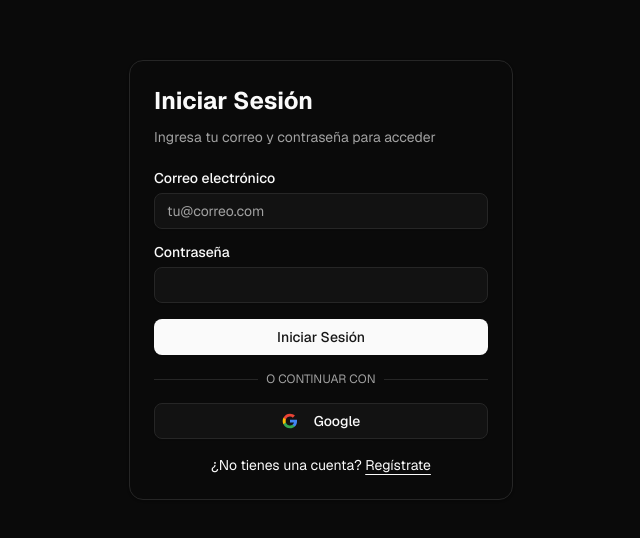
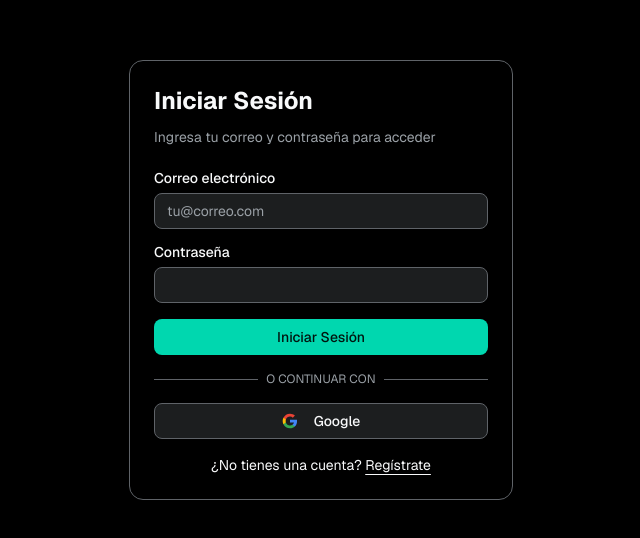
Before and after one commit to Vctorqui/monefy-app, a Next.js app: page /auth/login in a window 1280 px wide. Shown: the part 120-658 px from the top of the page, without its empty margins (319-959 px from the left). Built offline with nearby package versions, Linux system fonts and the light colour scheme.

Commit message:
feat: Added custom color palette and full black design. A new COLORS.md file is included with details on Sherwood Green and neutral colors, as well as examples of use in React and CSS components. Tailwind configuration is also updated and globals.css is modified to reflect the new color scheme.

```diff
--- a/app/globals.css
+++ b/app/globals.css
@@ -4,74 +4,76 @@
 @custom-variant dark (&:is(.dark *));
 
 :root {
-  --background: oklch(1 0 0);
-  --foreground: oklch(0.145 0 0);
-  --card: oklch(1 0 0);
-  --card-foreground: oklch(0.145 0 0);
-  --popover: oklch(1 0 0);
-  --popover-foreground: oklch(0.145 0 0);
-  --primary: oklch(0.205 0 0);
-  --primary-foreground: oklch(0.985 0 0);
-  --secondary: oklch(0.97 0 0);
-  --secondary-foreground: oklch(0.205 0 0);
-  --muted: oklch(0.97 0 0);
-  --muted-foreground: oklch(0.556 0 0);
-  --accent: oklch(0.97 0 0);
-  --accent-foreground: oklch(0.205 0 0);
-  --destructive: oklch(0.577 0.245 27.325);
-  --destructive-foreground: oklch(0.577 0.245 27.325);
-  --border: oklch(0.922 0 0);
-  --input: oklch(0.922 0 0);
-  --ring: oklch(0.708 0 0);
-  --chart-1: oklch(0.646 0.222 41.116);
-  --chart-2: oklch(0.6 0.118 184.704);
-  --chart-3: oklch(0.398 0.07 227.392);
-  --chart-4: oklch(0.828 0.189 84.429);
-  --chart-5: oklch(0.769 0.188 70.08);
+  /* Combinación: Fondos neutros + Acentos Sherwood Green */
+  --background: #171717; /* neutral-950 - fondo negro */
+  --foreground: #f8f9fa; /* neutral-50 - texto claro sobre fondo negro */
+  --card: #171717; /* neutral-950 - cards negras */
+  --card-foreground: #f8f9fa; /* neutral-50 - texto claro sobre fondo negro */
+  --popover: #171717; /* neutral-950 - popovers también negros */
+  --popover-foreground: #f8f9fa; /* neutral-50 - texto claro sobre fondo negro */
+  --primary: #00856c; /* sherwood-green-500 - botones primarios */
+  --primary-foreground: #ffffff;
+  --secondary: #f1f3f4; /* neutral-100 - fondos secundarios */
+  --secondary-foreground: #202124; /* neutral-900 */
+  --muted: #f1f3f4; /* neutral-100 */
+  --muted-foreground: #5f6368; /* neutral-700 */
+  --accent: #00d7af; /* sherwood-green-200 - acentos brillantes */
+  --accent-foreground: #00150f; /* sherwood-green-950 */
+  --destructive: #dc2626; /* rojo para errores */
+  --destructive-foreground: #ffffff;
+  --border: #e8eaed; /* neutral-200 - bordes sutiles */
+  --input: #e8eaed; /* neutral-200 */
+  --ring: #00856c; /* sherwood-green-500 */
+  --chart-1: #00856c; /* sherwood-green-500 */
+  --chart-2: #00b997; /* sherwood-green-300 */
+  --chart-3: #00d7af; /* sherwood-green-200 */
+  --chart-4: #009e80; /* sherwood-green-400 */
+  --chart-5: #006e58; /* sherwood-green-600 */
   --radius: 0.625rem;
-  --sidebar: oklch(0.985 0 0);
-  --sidebar-foreground: oklch(0.145 0 0);
-  --sidebar-primary: oklch(0.205 0 0);
-  --sidebar-primary-foreground: oklch(0.985 0 0);
-  --sidebar-accent: oklch(0.97 0 0);
-  --sidebar-accent-foreground: oklch(0.205 0 0);
-  --sidebar-border: oklch(0.922 0 0);
-  --sidebar-ring: oklch(0.708 0 0);
+  --sidebar: #000000; /* negro puro - sidebar negro */
+  --sidebar-foreground: #f8f9fa; /* neutral-50 - texto claro */
+  --sidebar-primary: #00d7af; /* sherwood-green-200 - primario brillante */
+  --sidebar-primary-foreground: #00150f; /* sherwood-green-950 */
+  --sidebar-accent: #171717; /* neutral-950 - acentos oscuros */
+  --sidebar-accent-foreground: #f8f9fa; /* neutral-50 */
+  --sidebar-border: #3c4043; /* neutral-800 - bordes sutiles */
+  --sidebar-ring: #00d7af; /* sherwood-green-200 */
 }
 
 .dark {
-  --background: oklch(0.145 0 0);
-  --foreground: oklch(0.985 0 0);
-  --card: oklch(0.145 0 0);
-  --card-foreground: oklch(0.985 0 0);
-  --popover: oklch(0.145 0 0);
-  --popover-foreground: oklch(0.985 0 0);
-  --primary: oklch(0.985 0 0);
-  --primary-foreground: oklch(0.205 0 0);
-  --secondary: oklch(0.269 0 0);
-  --secondary-foreground: oklch(0.985 0 0);
-  --muted: oklch(0.269 0 0);
-  --muted-foreground: oklch(0.708 0 0);
-  --accent: oklch(0.269 0 0);
-  --accent-foreground: oklch(0.985 0 0);
-  --destructive: oklch(0.396 0.141 25.723);
-  --destructive-foreground: oklch(0.637 0.237 25.331);
-  --border: oklch(0.269 0 0);
-  --input: oklch(0.269 0 0);
-  --ring: oklch(0.439 0 0);
-  --chart-1: oklch(0.488 0.243 264.376);
-  --chart-2: oklch(0.696 0.17 162.48);
-  --chart-3: oklch(0.769 0.188 70.08);
-  --chart-4: oklch(0.627 0.265 303.9);
-  --chart-5: oklch(0.645 0.246 16.439);
-  --sidebar: oklch(0.205 0 0);
-  --sidebar-foreground: oklch(0.985 0 0);
-  --sidebar-primary: oklch(0.488 0.243 264.376);
-  --sidebar-primary-foreground: oklch(0.985 0 0);
-  --sidebar-accent: oklch(0.269 0 0);
-  --sidebar-accent-foreground: oklch(0.985 0 0);
-  --sidebar-border: oklch(0.269 0 0);
-  --sidebar-ring: oklch(0.439 0 0);
+  /* Tema oscuro: Fondos neutros oscuros + Acentos Sherwood Green */
+  --background: #000000; /* negro puro - fondo súper oscuro */
+  --foreground: #f8f9fa; /* neutral-50 - texto claro */
+  --card: #000000; /* negro puro - cards súper oscuras */
+  --card-foreground: #f8f9fa; /* neutral-50 */
+  --popover: #000000; /* negro puro - popovers súper oscuros */
+  --popover-foreground: #f8f9fa; /* neutral-50 */
+  --primary: #00d7af; /* sherwood-green-200 - primario brillante */
+  --primary-foreground: #00150f; /* sherwood-green-950 */
+  --secondary: #5f6368; /* neutral-700 */
+  --secondary-foreground: #f8f9fa; /* neutral-50 */
+  --muted: #5f6368; /* neutral-700 */
+  --muted-foreground: #9aa0a6; /* neutral-500 */
+  --accent: #00f9cb; /* sherwood-green-100 - acento muy brillante */
+  --accent-foreground: #00150f; /* sherwood-green-950 */
+  --destructive: #dc2626; /* rojo para errores */
+  --destructive-foreground: #ffffff;
+  --border: #5f6368; /* neutral-700 */
+  --input: #5f6368; /* neutral-700 */
+  --ring: #00d7af; /* sherwood-green-200 */
+  --chart-1: #00d7af; /* sherwood-green-200 */
+  --chart-2: #00f9cb; /* sherwood-green-100 */
+  --chart-3: #b8ffe8; /* sherwood-green-50 */
+  --chart-4: #00b997; /* sherwood-green-300 */
+  --chart-5: #009e80; /* sherwood-green-400 */
+  --sidebar: #000000; /* negro puro - sidebar súper oscuro */
+  --sidebar-foreground: #f8f9fa; /* neutral-50 */
+  --sidebar-primary: #00f9cb; /* sherwood-green-100 - primario súper brillante */
+  --sidebar-primary-foreground: #00150f; /* sherwood-green-950 */
+  --sidebar-accent: #171717; /* neutral-950 - acentos muy oscuros */
+  --sidebar-accent-foreground: #f8f9fa; /* neutral-50 */
+  --sidebar-border: #3c4043; /* neutral-800 - bordes sutiles */
+  --sidebar-ring: #00f9cb; /* sherwood-green-100 */
 }
 
 @theme inline {
--- a/package.json
+++ b/package.json
@@ -60,7 +60,7 @@
     "react-hook-form": "^7.60.0",
     "react-resizable-panels": "^2.1.7",
     "recharts": "2.15.4",
-    "sonner": "^1.7.4",
+    "sonner": "^2.0.7",
     "tailwind-merge": "^2.5.5",
     "tailwindcss-animate": "^1.0.7",
     "vaul": "^0.9.9",
--- /dev/null
+++ b/tailwind.config.js
@@ -0,0 +1,107 @@
+/** @type {import('tailwindcss').Config} */
+module.exports = {
+  darkMode: ["class"],
+  content: [
+    './pages/**/*.{ts,tsx}',
+    './components/**/*.{ts,tsx}',
+    './app/**/*.{ts,tsx}',
+    './src/**/*.{ts,tsx}',
+    './features/**/*.{ts,tsx}',
+  ],
+  prefix: "",
+  theme: {
+    container: {
+      center: true,
+      padding: "2rem",
+      screens: {
+        "2xl": "1400px",
+      },
+    },
+    extend: {
+      colors: {
+        // Paleta de colores personalizada - Sherwood Green
+        'sherwood-green': {
+          '50': '#b8ffe8',
+          '100': '#00f9cb',
+          '200': '#00d7af',
+          '300': '#00b997',
+          '400': '#009e80',
+          '500': '#00856c',
+          '600': '#006e58',
+          '700': '#005846',
+          '800': '#004335',
+          '900': '#00271e',
+          '950': '#00150f',
+        },
+        // Mantener algunos tonos neutros para fondos y texto
+        'neutral': {
+          '50': '#f8f9fa',
+          '100': '#f1f3f4',
+          '200': '#e8eaed',
+          '300': '#dadce0',
+          '400': '#bdc1c6',
+          '500': '#9aa0a6',
+          '600': '#80868b',
+          '700': '#5f6368',
+          '800': '#3c4043',
+          '900': '#202124',
+          '950': '#171717',
+        },
+        // Colores del sistema (shadcn/ui)
+        border: "hsl(var(--border))",
+        input: "hsl(var(--input))",
+        ring: "hsl(var(--ring))",
+        background: "hsl(var(--background))",
+        foreground: "hsl(var(--foreground))",
+        primary: {
+          DEFAULT: "hsl(var(--primary))",
+          foreground: "hsl(var(--primary-foreground))",
+        },
+        secondary: {
+          DEFAULT: "hsl(var(--secondary))",
+          foreground: "hsl(var(--secondary-foreground))",
+        },
+        destructive: {
+          DEFAULT: "hsl(var(--destructive))",
+          foreground: "hsl(var(--destructive-foreground))",
+        },
+        muted: {
+          DEFAULT: "hsl(var(--muted))",
+          foreground: "hsl(var(--muted-foreground))",
+        },
+        accent: {
+          DEFAULT: "hsl(var(--accent))",
+          foreground: "hsl(var(--accent-foreground))",
+        },
+        popover: {
+          DEFAULT: "hsl(var(--popover))",
+          foreground: "hsl(var(--popover-foreground))",
+        },
+        card: {
+          DEFAULT: "hsl(var(--card))",
+          foreground: "hsl(var(--card-foreground))",
+        },
+      },
+      borderRadius: {
+        lg: "var(--radius)",
+        md: "calc(var(--radius) - 2px)",
+        sm: "calc(var(--radius) - 4px)",
+      },
+      keyframes: {
+        "accordion-down": {
+          from: { height: "0" },
+          to: { height: "var(--radix-accordion-content-height)" },
+        },
+        "accordion-up": {
+          from: { height: "var(--radix-accordion-content-height)" },
+          to: { height: "0" },
+        },
+      },
+      animation: {
+        "accordion-down": "accordion-down 0.2s ease-out",
+        "accordion-up": "accordion-up 0.2s ease-out",
+      },
+    },
+  },
+  plugins: [require("tailwindcss-animate")],
+}
```
Also changed, not shown: 2 other files (tests, documents, lock files or other folders).
